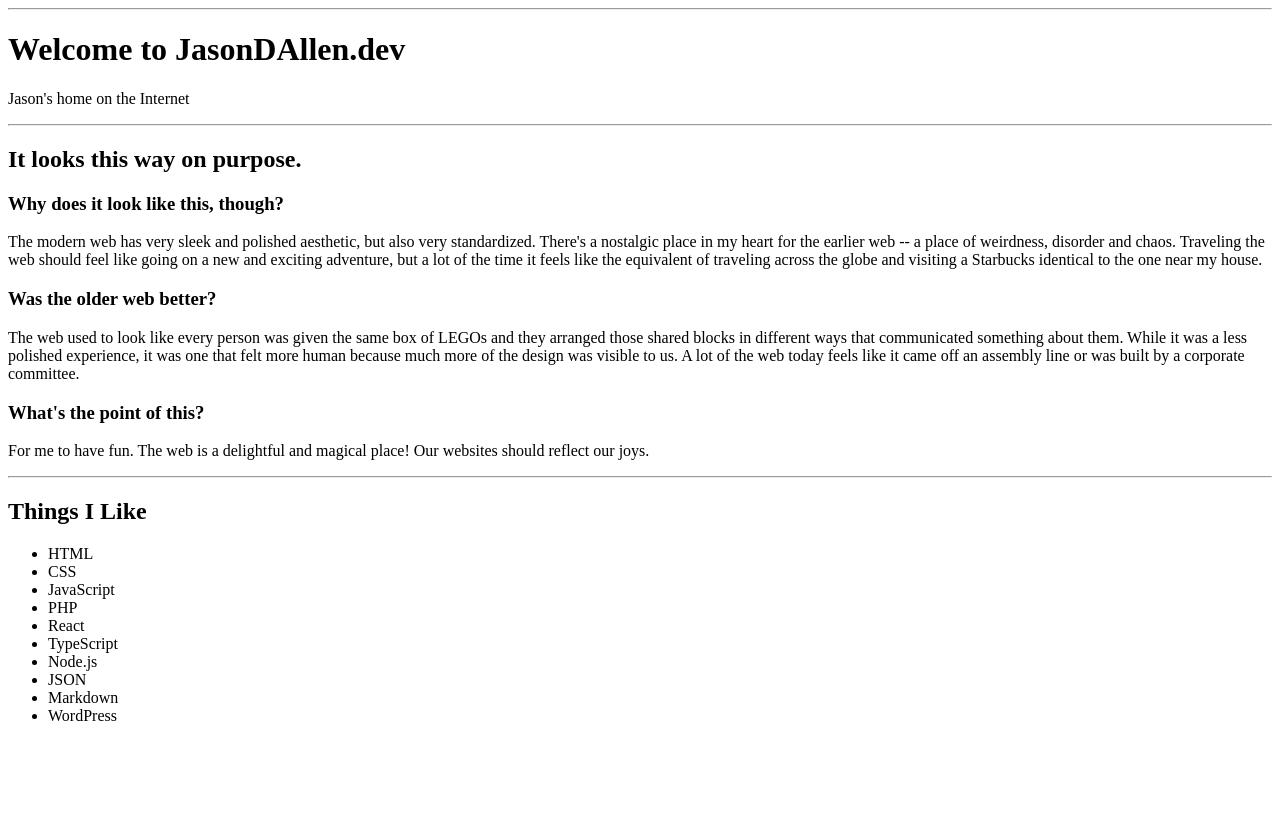
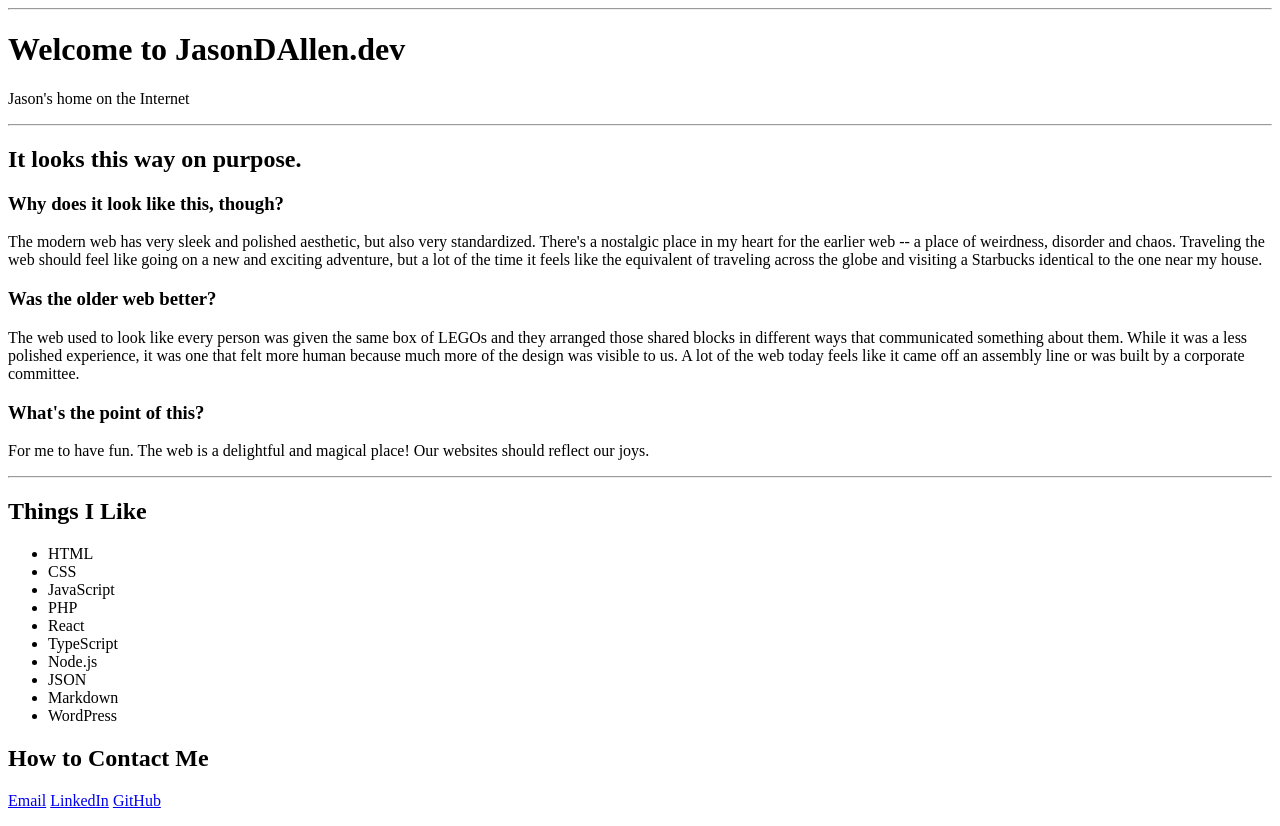
Before and after one commit to jallend1/personal_website, a website: page index.html in a window 1280 px wide. Before the commit the page ends 800 px from the top, so only its background shows below. Drawn offline with Linux system fonts and the light colour scheme.

Commit message:
Adds contact section

```diff
--- a/index.html
+++ b/index.html
@@ -43,7 +43,9 @@
       </section>
       <hr />
       <section>
-        <h2>Things I Like</h2>
+        <header>
+          <h2>Things I Like</h2>
+        </header>
         <ul>
           <li>HTML</li>
           <li>CSS</li>
@@ -57,6 +59,16 @@
           <li>WordPress</li>
         </ul>
       </section>
+      <section>
+        <header>
+          <h2>How to Contact Me</h2>
+        </header>
+        <p>
+          <a href="mailto:#">Email</a>
+          <a href="https://www.linkedin.com/in/jallend1/">LinkedIn</a>
+          <a href="https://www.github.com/jallend1/">GitHub</a>
+        </p>
+      </section>
     </main>
     <script src="build/index.js"></script>
   </body>
```
